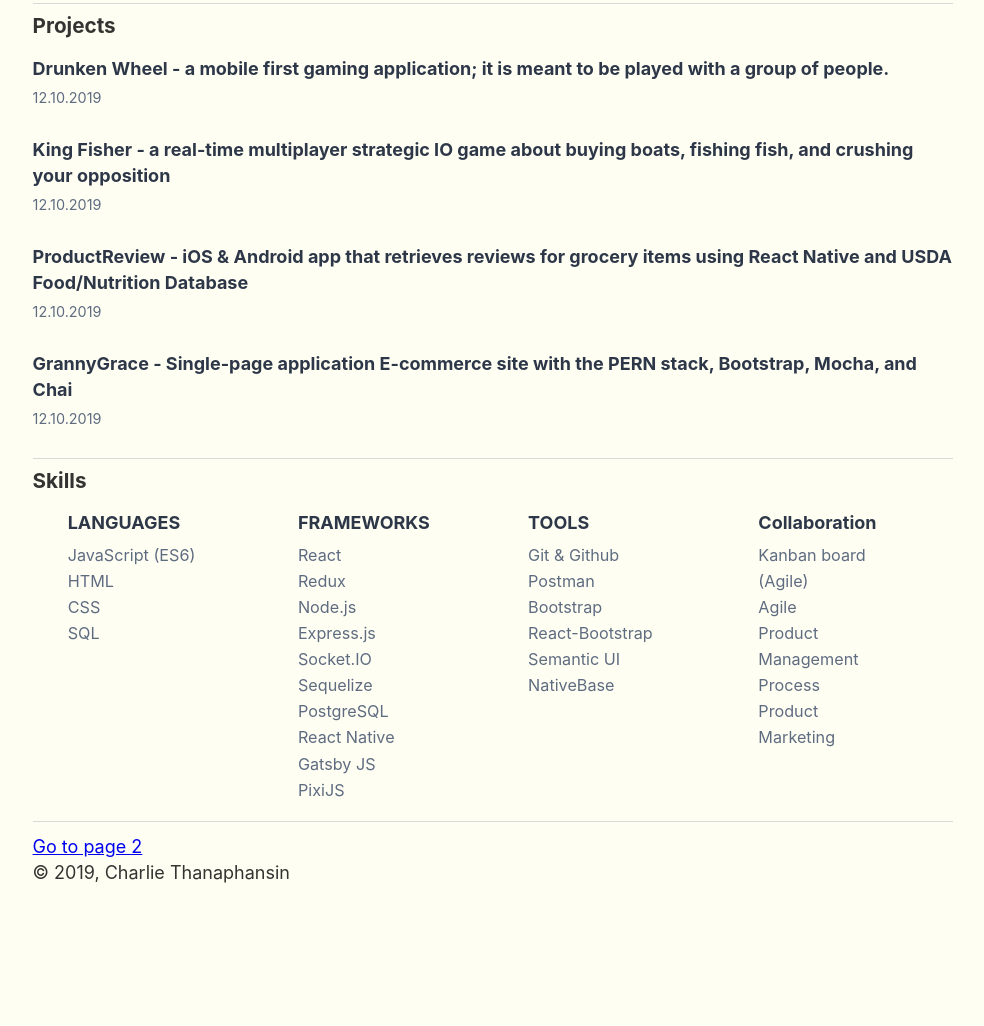
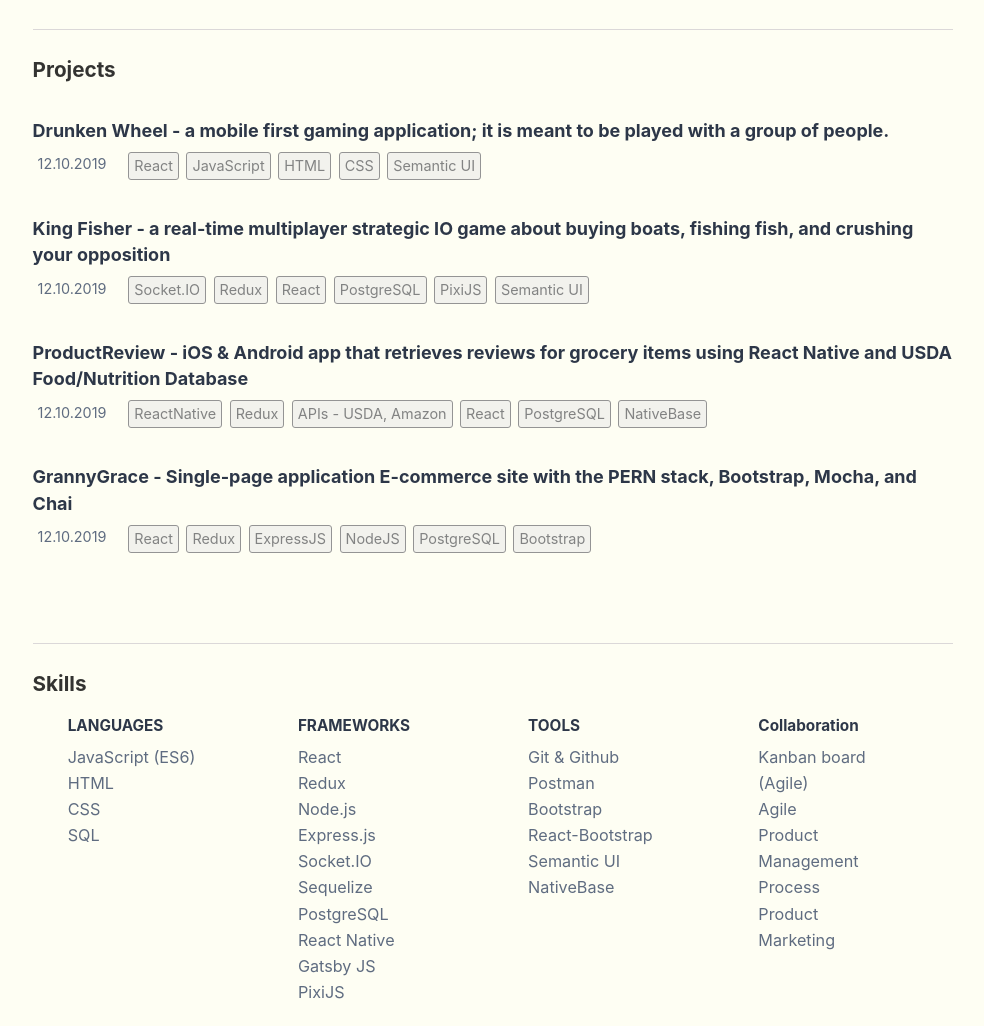
Before and after one commit to charlie-ttt/charlieWebsite, a Gatsby site: page / in a window 1280 px wide. Shown: the part 501-1527 px from the top of the page, without its empty margins (147-1131 px from the left). Before the commit the page ends 1413 px from the top, so only its background shows below. Built offline with nearby package versions, Linux system fonts and the light colour scheme; Gatsby itself is replaced by a stand-in of ours.

Commit message:
finishing touch added

```diff
--- a/package.json
+++ b/package.json
@@ -16,8 +16,7 @@
     "prop-types": "^15.7.2",
     "react": "^16.12.0",
     "react-dom": "^16.12.0",
-    "react-helmet": "^5.2.1",
-    "react-responsive": "^8.0.1"
+    "react-helmet": "^5.2.1"
   },
   "devDependencies": {
     "prettier": "^1.19.1"
--- a/src/components/projects.js
+++ b/src/components/projects.js
@@ -2,49 +2,86 @@
 import projectsStyles from "../css/projects.module.css"
 
 const Projects = () => {
+  const DrunkenWheelTags = ["React", "JavaScript", "HTML", "CSS", "Semantic UI"]
+  const KingFisherTags = [
+    "Socket.IO",
+    "Redux",
+    "React",
+    "PostgreSQL",
+    "PixiJS",
+    "Semantic UI",
+  ]
+  const ProductReviewsTags = [
+    "ReactNative",
+    "Redux",
+    "APIs - USDA, Amazon",
+    "React",
+    "PostgreSQL",
+    "NativeBase",
+  ]
+  const GrannyGraceTags = [
+    "React",
+    "Redux",
+    "ExpressJS",
+    "NodeJS",
+    "PostgreSQL",
+    "Bootstrap",
+  ]
   return (
-    <>
+    <div className={projectsStyles.outerContainer}>
       <h3>Projects</h3>
       <div className={projectsStyles.eachProject}>
-        <p>
-          <span className={projectsStyles.projectTitle}>
+        <p className={projectsStyles.projectTitle}>
           Drunken Wheel - a mobile first gaming application; it is meant to be
           played with a group of people.
-          </span>
         </p>
+        <div className={projectsStyles.categoryTagContainer}>
           <p className={projectsStyles.dateStamp}>12.10.2019</p>
+          {DrunkenWheelTags.map(tag => (
+            <p className={projectsStyles.categoryTag}>{tag}</p>
+          ))}
+        </div>
       </div>
 
       <div className={projectsStyles.eachProject}>
-        <p>
-          <span className={projectsStyles.projectTitle}>
+        <p className={projectsStyles.projectTitle}>
           King Fisher - a real-time multiplayer strategic IO game about buying
           boats, fishing fish, and crushing your opposition
-          </span>
         </p>
+        <div className={projectsStyles.categoryTagContainer}>
           <p className={projectsStyles.dateStamp}>12.10.2019</p>
+          {KingFisherTags.map(tag => (
+            <p className={projectsStyles.categoryTag}>{tag}</p>
+          ))}
+        </div>
       </div>
 
       <div className={projectsStyles.eachProject}>
-        <p>
-          <span className={projectsStyles.projectTitle}>
+        <p className={projectsStyles.projectTitle}>
           ProductReview - iOS & Android app that retrieves reviews for grocery
           items using React Native and USDA Food/Nutrition Database
-          </span>
         </p>
+        <div className={projectsStyles.categoryTagContainer}>
           <p className={projectsStyles.dateStamp}>12.10.2019</p>
+          {ProductReviewsTags.map(tag => (
+            <p className={projectsStyles.categoryTag}>{tag}</p>
+          ))}
+        </div>
       </div>
 
       <div className={projectsStyles.eachProject}>
-        <p>
-          <span className={projectsStyles.projectTitle}>
+        <p className={projectsStyles.projectTitle}>
           GrannyGrace - Single-page application E-commerce site with the PERN
           stack, Bootstrap, Mocha, and Chai
-          </span>
         </p>
+        <div className={projectsStyles.categoryTagContainer}>
           <p className={projectsStyles.dateStamp}>12.10.2019</p>
+          {GrannyGraceTags.map(tag => (
+            <p className={projectsStyles.categoryTag}>{tag}</p>
+          ))}
         </div>
-    </>
+      </div>
+    </div>
   )
 }
 
--- a/src/components/skills.js
+++ b/src/components/skills.js
@@ -13,7 +13,7 @@
 
 const Skills = () => {
   return (
-    <>
+    <div className={skillsStyles.outerContainer}>
       <h3>Skills</h3>
       <div className={skillsStyles.container}>
         <div className={skillsStyles.eachColumn}>
@@ -61,7 +61,7 @@
           <p className={skillsStyles.oneSkill}>Product Marketing</p>
         </div>
       </div>
-    </>
+    </div>
   )
 }
 
--- a/src/css/projects.module.css
+++ b/src/css/projects.module.css
@@ -1,6 +1,10 @@
+.outerContainer {
+  margin-top: 1em;
+  margin-bottom: 5em;
+}
 .eachProject {
   color: #2d3748;
-  margin-top: 1rem;
+  margin-top: 2rem;
   margin-bottom: 1rem;
 }
 .projectTitle {
@@ -9,6 +13,25 @@
 .dateStamp {
   color: #5f6c80;
   font-size: 0.8em;
-  padding-top: 0.2rem;
-  padding-bottom: 0.4rem;
+  padding: 0 5px;
+  margin-right: 1em;
+  /* padding-top: 0.2rem;
+  padding-bottom: 0.4rem; */
 }
+.categoryTagContainer {
+  display: flex;
+  flex-wrap: wrap;
+  align-items: center;
+  margin-top: 5px;
+  /* justify-content: center; */
+}
+.categoryTag {
+  background-color: rgba(232, 232, 232, 0.5); /* Set the background color */
+  color: #828383;
+  border-radius: 3px; /* Add some roundness */
+  border: 0.5px #949494 solid; /* Add a border */
+  padding: 0 5px;
+  margin: 3px 5px 0 2.5px;
+  display: inline;
+  font-size: 0.8em;
+}
--- a/src/css/skills.module.css
+++ b/src/css/skills.module.css
@@ -1,3 +1,7 @@
+.outerContainer {
+  margin-top: 1em;
+  margin-bottom: 5em;
+}
 .container {
   display: flex;
   flex-wrap: wrap;
@@ -15,6 +19,7 @@
 
 .columnTextContainer {
   margin-bottom: 0.3em;
+  font-size: 0.85em;
 }
 
 .columnText {
--- a/src/pages/index.js
+++ b/src/pages/index.js
@@ -8,7 +8,8 @@
 import Projects from "../components/projects"
 import Skills from "../components/skills"
 
-const IndexPage = props => (
+const IndexPage = props => {
+  return (
     <Layout>
       {console.log("props.data", props.data)}
       <SEO title="Charlie Thanaphansin" />
@@ -29,8 +30,8 @@
         </div>
 
         <p>
-        I'm Charlie - a software engineer currently working on translating cool
-        new ideas into applications.
+          I'm Charlie - I love building applications and software. Currently
+          working on translating cool new ideas into applications.
         </p>
         <div style={styles.iconContainerStyle}>
           <a href="https://github.com/charlie-ttt">
@@ -54,9 +55,10 @@
         <h3></h3>
       </div>
 
-    <Link to="/page-2/">Go to page 2</Link>
+      {/* <Link to="/page-2/">Go to page 2</Link> */}
     </Layout>
   )
+}
 
 const styles = {
   mainArea: {
```
Also changed, not shown: 1 other file. Lines whose indentation alone changed are shown as unchanged.
